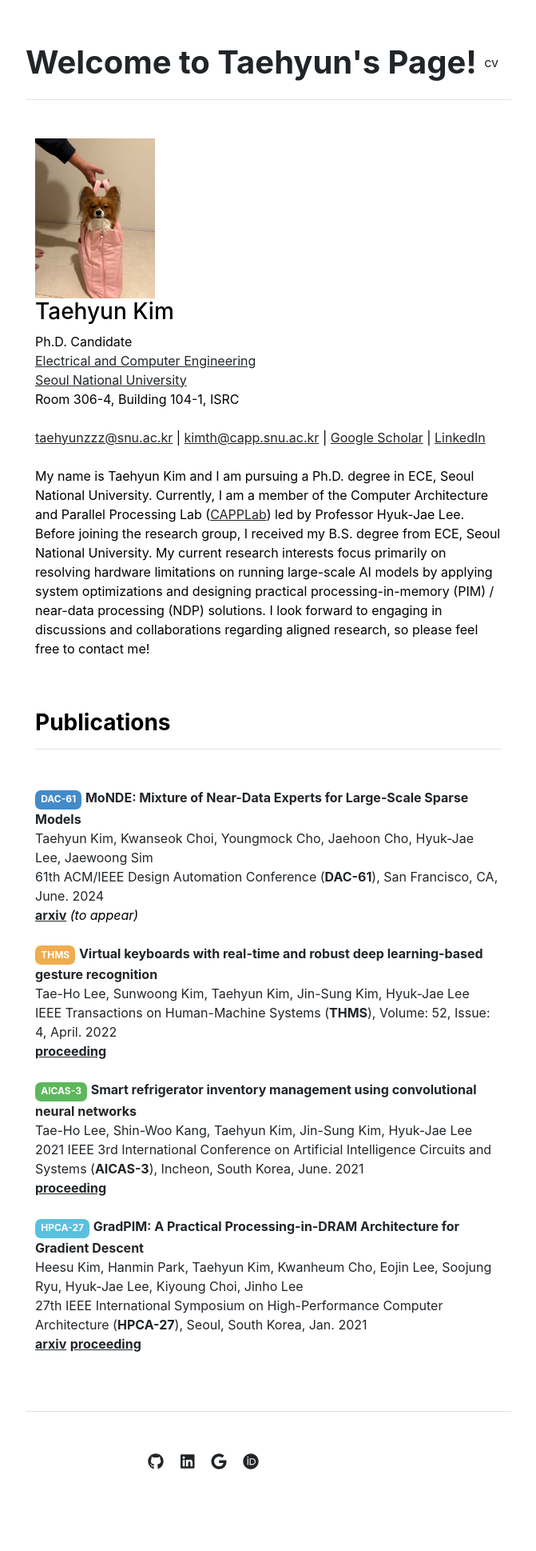
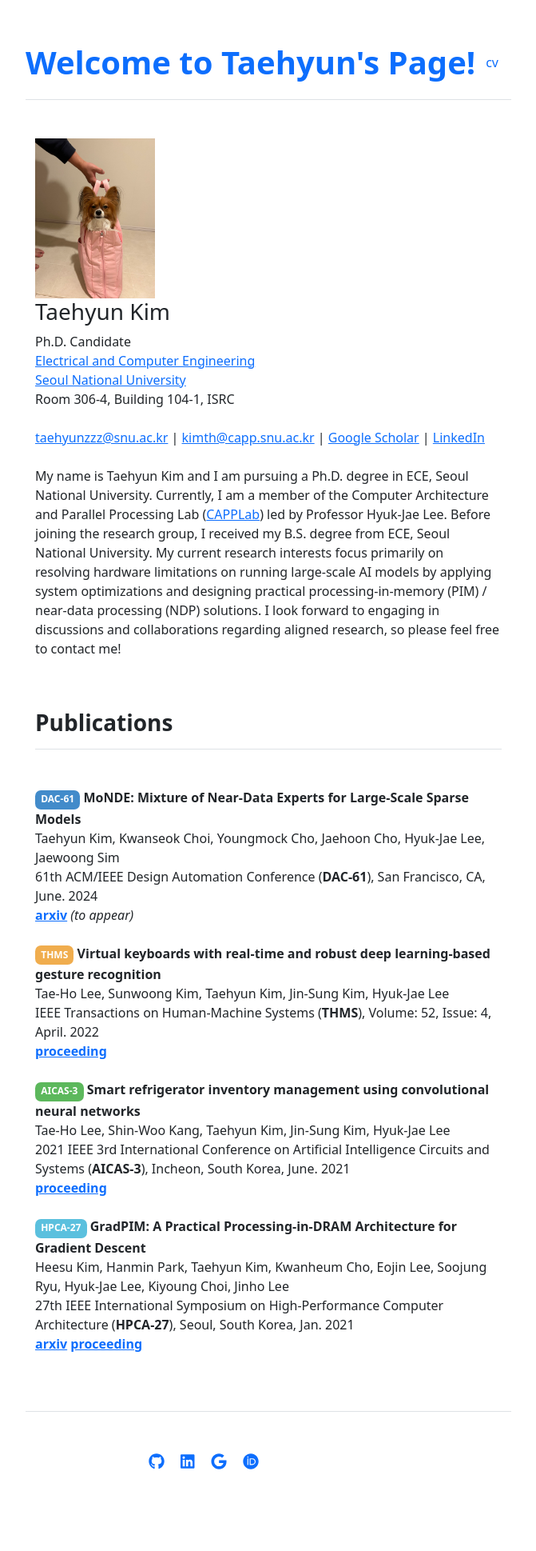
Before and after one commit to taehyunzzz/taehyunzzz.github.io, a Jekyll site: the page built from index.md, in a window 1280 px wide. Shown: the whole page at 80% size, without its empty margins (304-975 px from the left). Built offline with Jekyll 4.4.1, drawn with Linux system fonts in a browser that asks for light colours.

Commit message:
DEBUG: test97

```diff
--- a/_includes/head.html
+++ b/_includes/head.html
@@ -4,13 +4,11 @@
   <title>{{ page.title }} | {{ site.title }}</title>
   <link href="https://cdn.jsdelivr.net/npm/bootstrap@5.0.2/dist/css/bootstrap.min.css" rel="stylesheet" integrity="sha384-EVSTQN3/azprG1Anm3QDgpJLIm9Nao0Yz1ztcQTwFspd3yD65VohhpuuCOmLASjC" crossorigin="anonymous">
   <!-- <link rel="stylesheet" href="{{ site.github.url }}/assets/libs/bootstrap/bootstrap.min.css"> -->
-
   <script defer src="{{ site.github.url }}/assets/libs/fontawesome/all.min.js"></script>
-  <link rel="stylesheet" href="{{ site.github.url }}/assets/css/main.css">
+  <!-- <link rel="stylesheet" href="{{ site.github.url }}/assets/css/main.css"> -->
   <link rel="apple-touch-icon" sizes="152x152" href="{{ site.github.url }}/assets/apple-icon-152x152.png">
   <link rel="shortcut icon" href="{{ site.github.url }}/assets/favicon.ico">
   <link rel="preconnect" href="https://fonts.gstatic.com">
   <link href="https://fonts.googleapis.com/css2?family=Roboto:ital,wght@0,300;0,400;0,700;1,400&display=swap" rel="stylesheet">
 
-
 </head>
--- a/_includes/header.html
+++ b/_includes/header.html
@@ -7,7 +7,7 @@
       <span>{{ site.description }}</span>
     </a>
   </div>
-  <nav class="d-inline-flex mt-2 mt-md-0 ms-md-auto">
+  <nav class="d-inline-flex mt-2 mt-lg-0 ms-lg-auto">
     {% for item in site.data.settings.menu %}
       <a class="me-3 py-2 text-decoration-none" href="{{ site.github.url }}{{ item.url }}">{{ item.name }}</a>
     {% endfor %}
```
